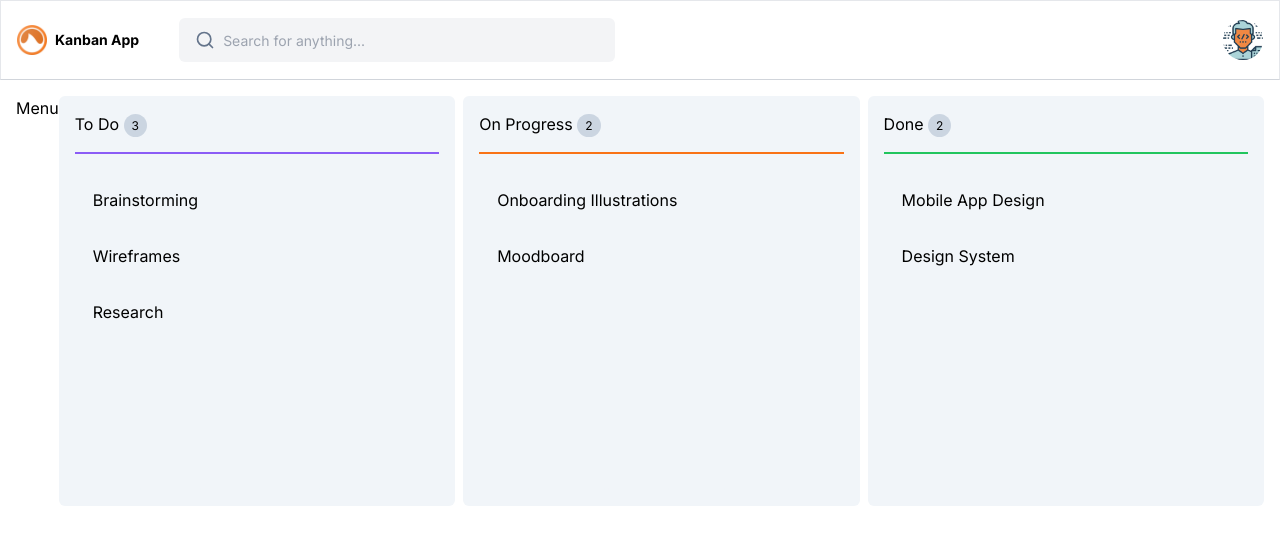
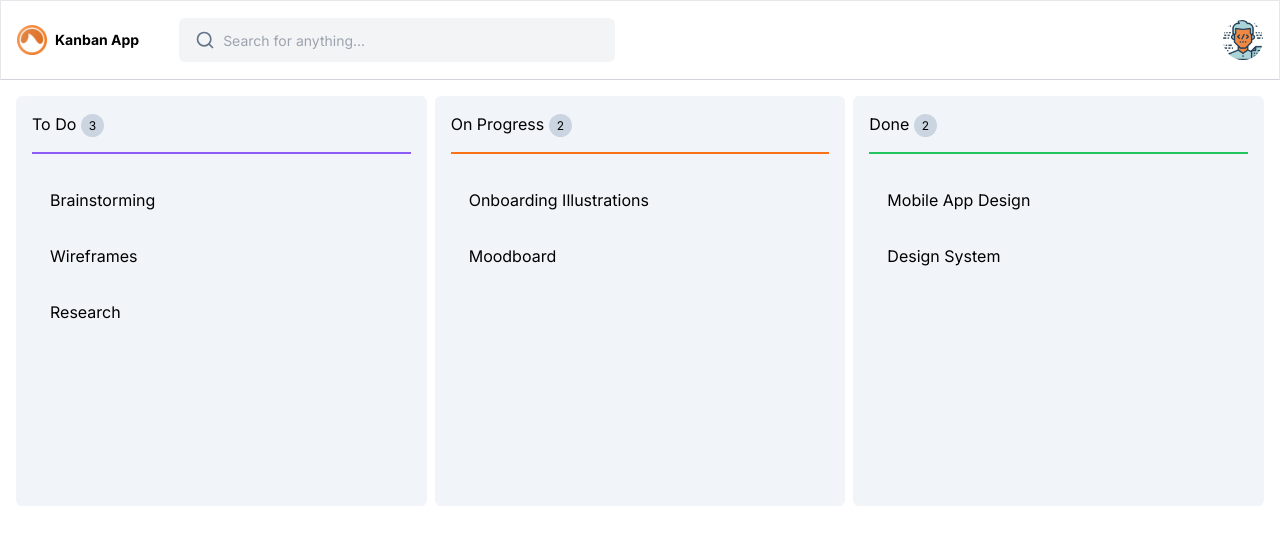
Before and after one commit to murilio/kanban-app, a Next.js app: page / in a window 1280 px wide. Shown: the top 544 px of the page. Built offline with nearby package versions, Linux system fonts and the light colour scheme.

Commit message:
fix: escondendo componente de menu

```diff
--- a/src/app/layout.tsx
+++ b/src/app/layout.tsx
@@ -16,7 +16,7 @@ export default function RootLayout({ children, }: Readonly<{ children: React.Rea
       <body className={inter.className}>
         <Header />
         <div className="flex p-4">
-          <nav>Menu</nav>
+          {/* <nav>Menu</nav> */}
           <main className="grow">
             {children}
           </main>
```
